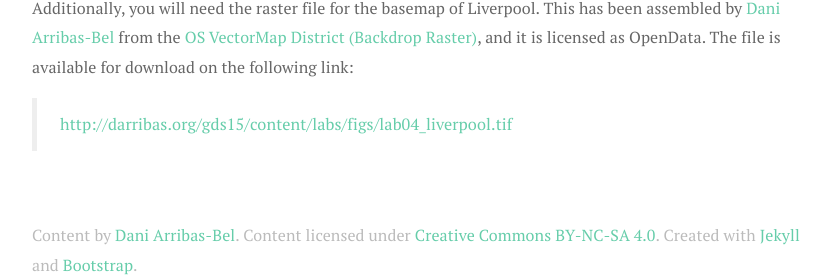
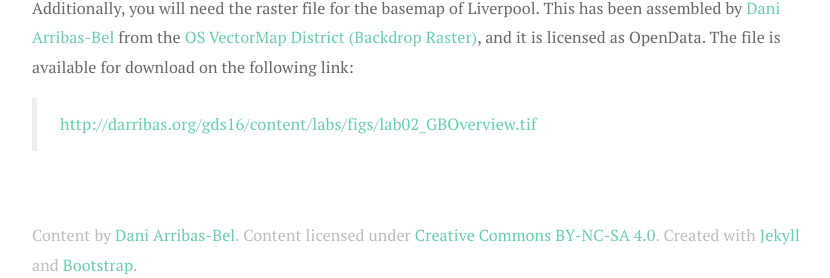
Before and after one commit to darribas/gds16, a Jekyll site: the page built from _labs/Lab_03.md, in a window 1280 px wide. Shown: the part 619-897 px from the top of the page, without its empty margins (223-1053 px from the left). Built offline with Jekyll 4.4.1, drawn with Linux system fonts in a browser that asks for light colours; nearby versions of some CDN libraries; part of the change alters nothing that is shown.

Commit message:
updating link to raster on lab 3 page

```diff
--- a/_labs/Lab_03.md
+++ b/_labs/Lab_03.md
@@ -21,4 +21,4 @@ download it.
 
 Additionally, you will need the raster file for the basemap of Liverpool. This has been assembled by [Dani Arribas-Bel](http://darribas.org) from the [OS VectorMap District (Backdrop Raster)](https://www.ordnancesurvey.co.uk/business-and-government/products/vectormap-district.html), and it is licensed as OpenData. The file is available for download on the following link:
 
-> [http://darribas.org/gds15/content/labs/figs/lab04_liverpool.tif](http://darribas.org/gds15/content/labs/figs/lab04_liverpool.tif)
+> [http://darribas.org/gds16/content/labs/figs/lab02_GBOverview.tif](http://darribas.org/gds16/content/labs/figs/lab02_GBOverview.tif)
```
